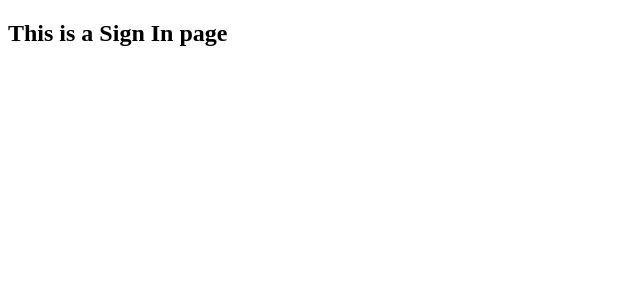
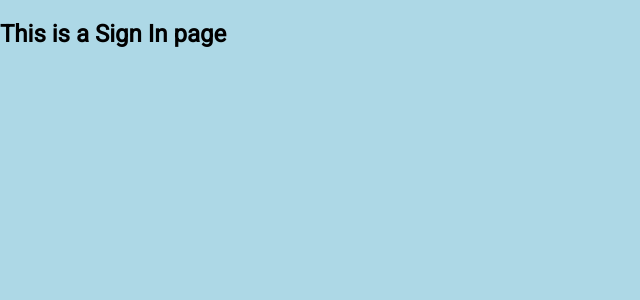
Before and after one commit to Ibbus93/micro-login, a React (Create React App) app: page / in a window 1280 px wide. Shown: the top 300 px of the page, without its empty margins (0-640 px from the left). Built offline with nearby package versions, Linux system fonts and the light colour scheme.

Commit message:
Added first customizations

```diff
--- a/package.json
+++ b/package.json
@@ -9,8 +9,7 @@
     "test": "react-app-rewired test"
   },
   "dependencies": {
-    "history": "^4.7.2",
-    "html-to-react": "^1.4.2",
+    "@material-ui/core": "^4.9.0",
     "react": "^16.8.6",
     "react-app-polyfill": "^0.2.2",
     "react-dom": "^16.8.6",
--- a/src/App.js
+++ b/src/App.js
@@ -1,12 +1,20 @@
 import React from 'react';
-import { createBrowserHistory } from 'history';
-
 import { SignIn } from './features';
 
-const defaultHistory = createBrowserHistory();
+import styled from 'styled-components';
 
-const App = ({ history = defaultHistory }) => (
-    <SignIn />
+const AppWrapper = styled.div`
+    min-height: 100vh;
+    display: flex;
+    flex-direction: column;
+    font-family: Roboto;
+    background: lightblue;
+`;
+
+const App = () => (
+    <AppWrapper>
+        <SignIn />
+    </AppWrapper>
 );
 
 export default App;
--- a/src/features/sign-in/SignIn.js
+++ b/src/features/sign-in/SignIn.js
@@ -1,4 +1,6 @@
 import React from 'react';
+
+
 
 const SignIn = () => (
     <h2>This is a Sign In page</h2>
--- /dev/null
+++ b/src/index.css
@@ -0,0 +1,14 @@
+body {
+    margin: 0;
+    padding: 0;
+    font-family: -apple-system, BlinkMacSystemFont, "Segoe UI", "Roboto", "Oxygen",
+    "Ubuntu", "Cantarell", "Fira Sans", "Droid Sans", "Helvetica Neue",
+    sans-serif;
+    -webkit-font-smoothing: antialiased;
+    -moz-osx-font-smoothing: grayscale;
+}
+
+code {
+    font-family: source-code-pro, Menlo, Monaco, Consolas, "Courier New",
+    monospace;
+}
```
Also changed, not shown: src/index.js (+2 -76 lines), 1 other file (tests, documents, lock files or other folders).
